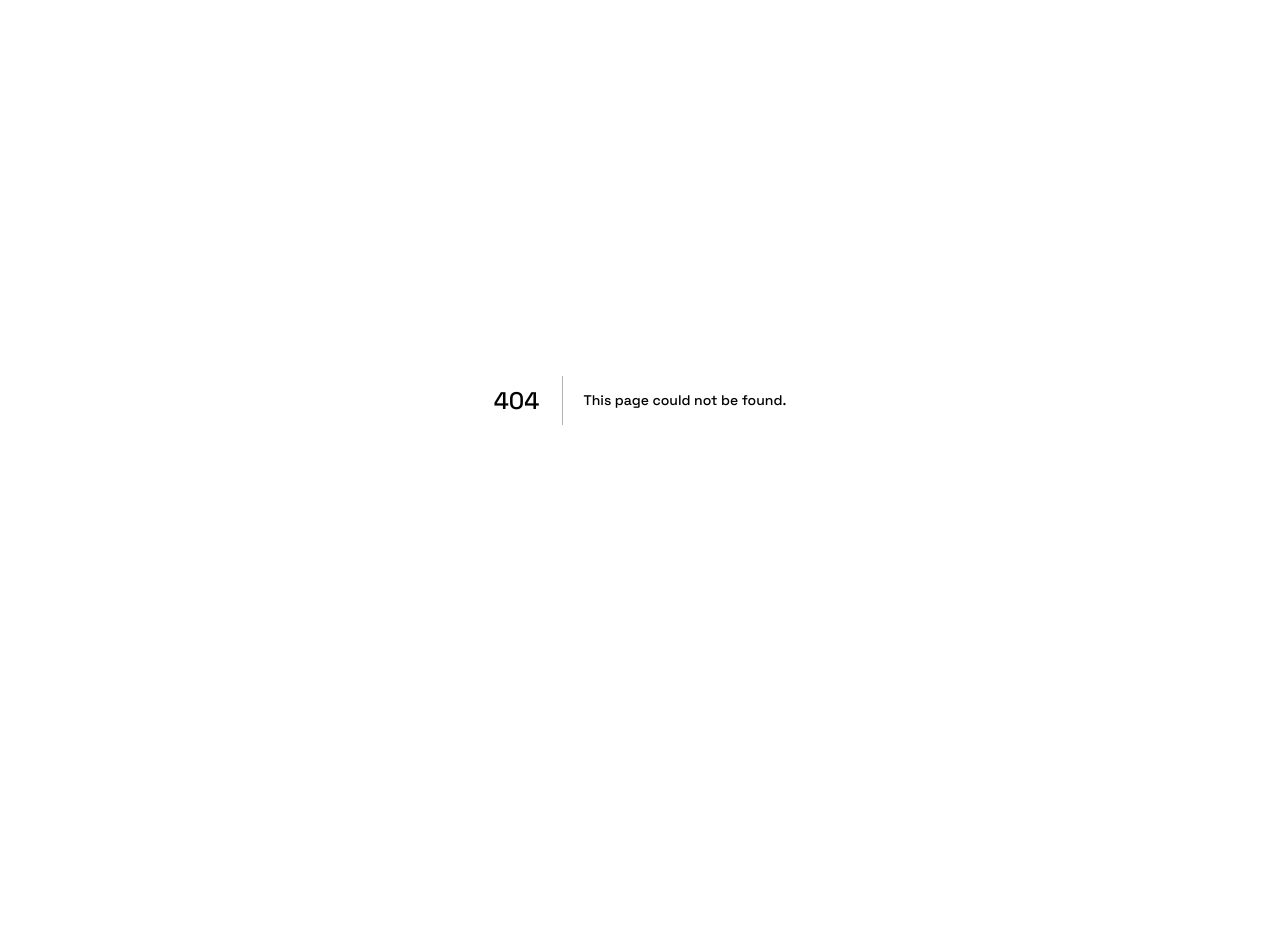
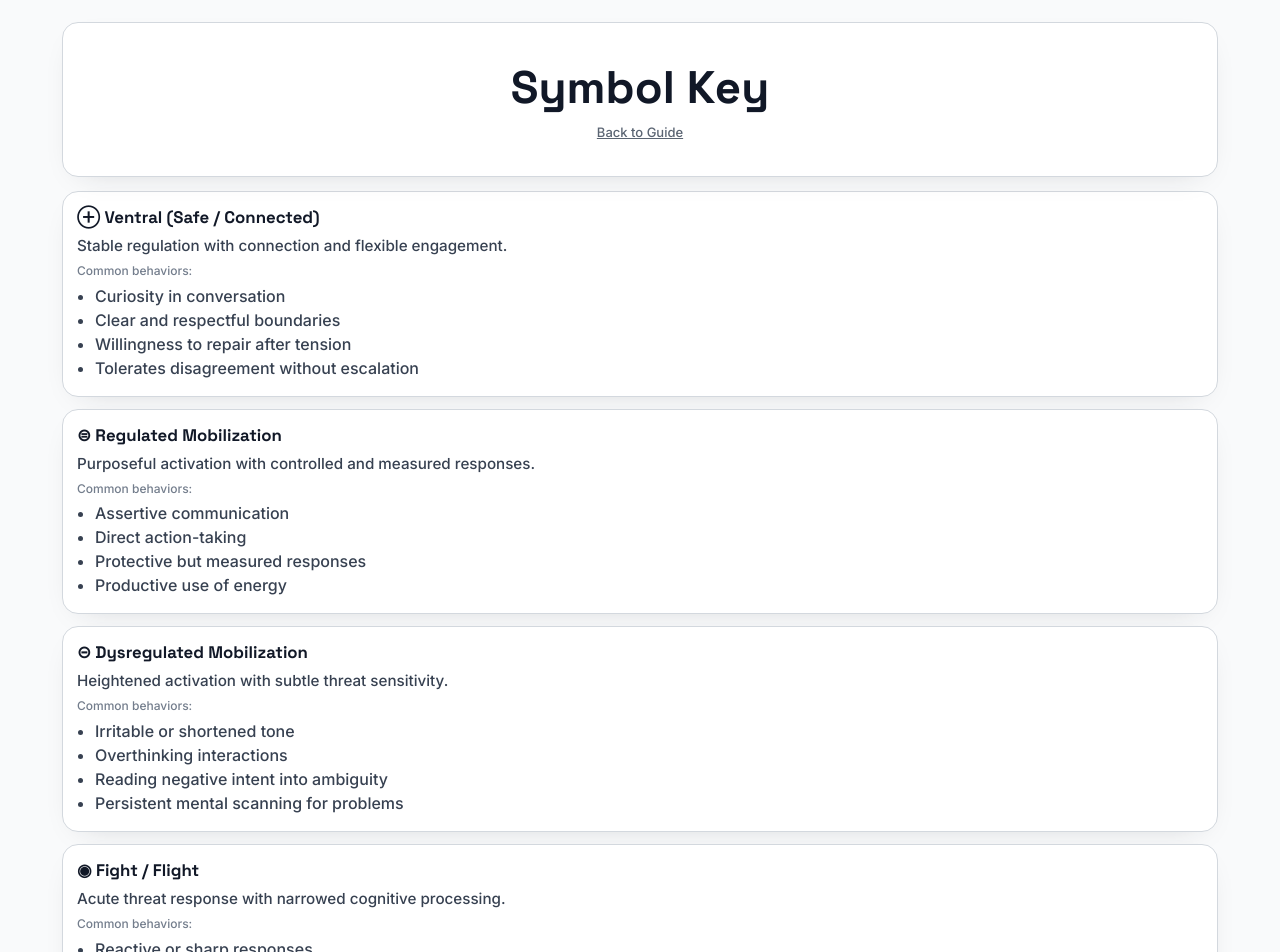
Before and after one commit to svoigtjr-jpg/ircp-app, a Next.js app: page /symbol-key in a window 1280 px wide. Before the commit this address had no page. Shown: the top 952 px of the page. Before the commit the page ends 800 px from the top, so only its background shows below. Built offline with nearby package versions, Linux system fonts and the light colour scheme.

Commit message:
Add IRCP symbol overlays and symbol key page

```diff
--- a/app/globals.css
+++ b/app/globals.css
@@ -610,3 +610,39 @@ h3,
     page-break-after: auto;
   }
 }
+
+.symbolKeyNav {
+  text-decoration-thickness: 1px;
+  text-underline-offset: 2px;
+}
+
+.symbolKeyList {
+  display: grid;
+  gap: 12px;
+}
+
+.symbolKeySection {
+  padding: 14px;
+}
+
+.symbolKeyHeading {
+  margin: 0 0 8px;
+  font-size: 1.05rem;
+  color: var(--text-strong);
+}
+
+.symbolKeyDefinition {
+  margin: 0 0 8px;
+  color: var(--text);
+  font-size: 0.95rem;
+}
+
+.symbolKeyBullets {
+  margin: 0;
+  padding-left: 18px;
+  color: var(--text);
+}
+
+.symbolKeyBullets li {
+  margin-bottom: 4px;
+}
--- /dev/null
+++ b/app/symbol-key/page.tsx
@@ -0,0 +1,98 @@
+import Link from 'next/link';
+
+const SYMBOL_KEY = [
+  {
+    symbol: '⊕',
+    label: 'Ventral (Safe / Connected)',
+    definition: 'Stable regulation with connection and flexible engagement.',
+    behaviors: [
+      'Curiosity in conversation',
+      'Clear and respectful boundaries',
+      'Willingness to repair after tension',
+      'Tolerates disagreement without escalation'
+    ]
+  },
+  {
+    symbol: '⊜',
+    label: 'Regulated Mobilization',
+    definition: 'Purposeful activation with controlled and measured responses.',
+    behaviors: [
+      'Assertive communication',
+      'Direct action-taking',
+      'Protective but measured responses',
+      'Productive use of energy'
+    ]
+  },
+  {
+    symbol: '⊝',
+    label: 'Dysregulated Mobilization',
+    definition: 'Heightened activation with subtle threat sensitivity.',
+    behaviors: [
+      'Irritable or shortened tone',
+      'Overthinking interactions',
+      'Reading negative intent into ambiguity',
+      'Persistent mental scanning for problems'
+    ]
+  },
+  {
+    symbol: '◉',
+    label: 'Fight / Flight',
+    definition: 'Acute threat response with narrowed cognitive processing.',
+    behaviors: [
+      'Reactive or sharp responses',
+      'Urgent need to resolve immediately',
+      'Black-and-white conclusions',
+      'Defensive posture in conflict'
+    ]
+  },
+  {
+    symbol: '◉⇠',
+    label: 'Internalized Fight / Flight',
+    definition: 'Inward threat response with self-directed tension.',
+    behaviors: [
+      'Self-blame after conflict',
+      'Over-apologizing',
+      'People-pleasing to reduce tension',
+      'Replaying conversations repeatedly'
+    ]
+  },
+  {
+    symbol: '●',
+    label: 'Shutdown / Collapse',
+    definition: 'Energy withdrawal with reduced emotional engagement.',
+    behaviors: [
+      'Withdrawing from interaction',
+      'Avoiding decisions or conversations',
+      'Low motivation',
+      'Emotional numbness or detachment'
+    ]
+  }
+];
+
+export default function SymbolKeyPage() {
+  return (
+    <div className="container symbolKeyPage">
+      <div className="headerWrap surface">
+        <div className="headerContent">
+          <div className="h1 heroTitle">Symbol Key</div>
+        </div>
+        <Link href="/" className="btnLink">Back to Guide</Link>
+      </div>
+
+      <div className="symbolKeyList">
+        {SYMBOL_KEY.map((item) => (
+          <section key={item.label} className="card2 symbolKeySection">
+            <h2 className="symbolKeyHeading">{item.symbol} {item.label}</h2>
+            <p className="symbolKeyDefinition">{item.definition}</p>
+            <div className="small" style={{ marginBottom: 6 }}>Common behaviors:</div>
+            <ul className="symbolKeyBullets">
+              {item.behaviors.map((behavior) => (
+                <li key={behavior}>{behavior}</li>
+              ))}
+            </ul>
+          </section>
+        ))}
+      </div>
+    </div>
+  );
+}
```
Also changed, not shown: app/page.tsx (+53 -4 lines), lib/ircpStates.ts (+30 -1 lines).
